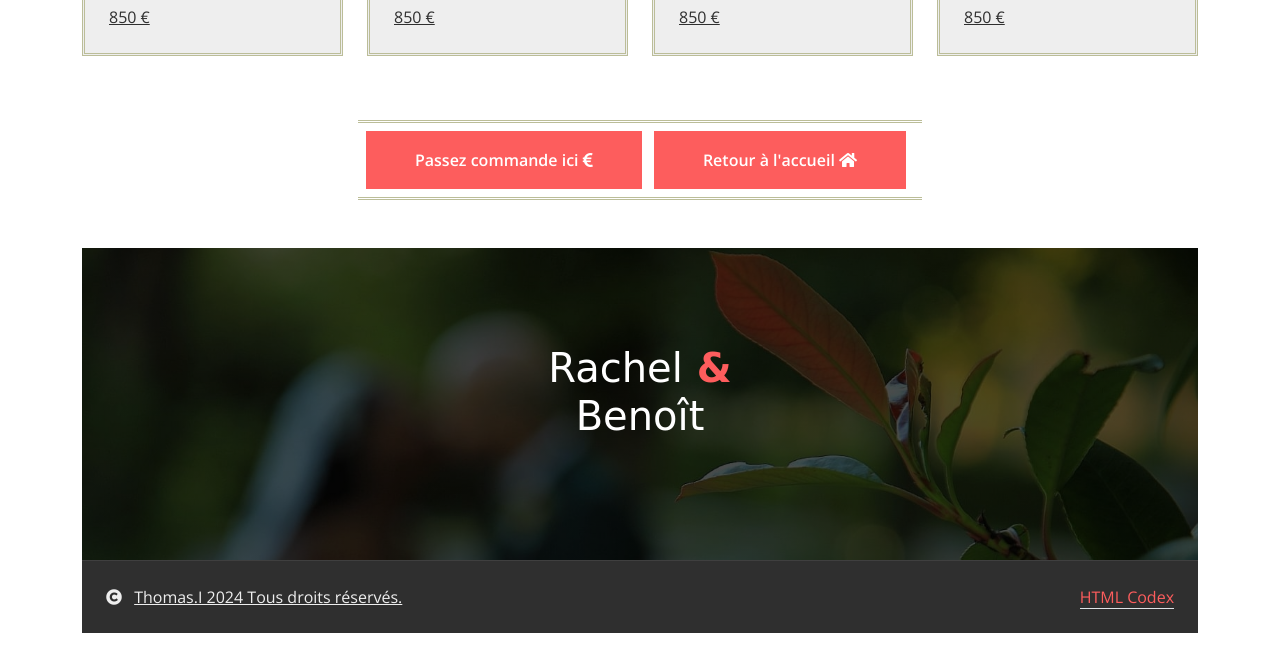
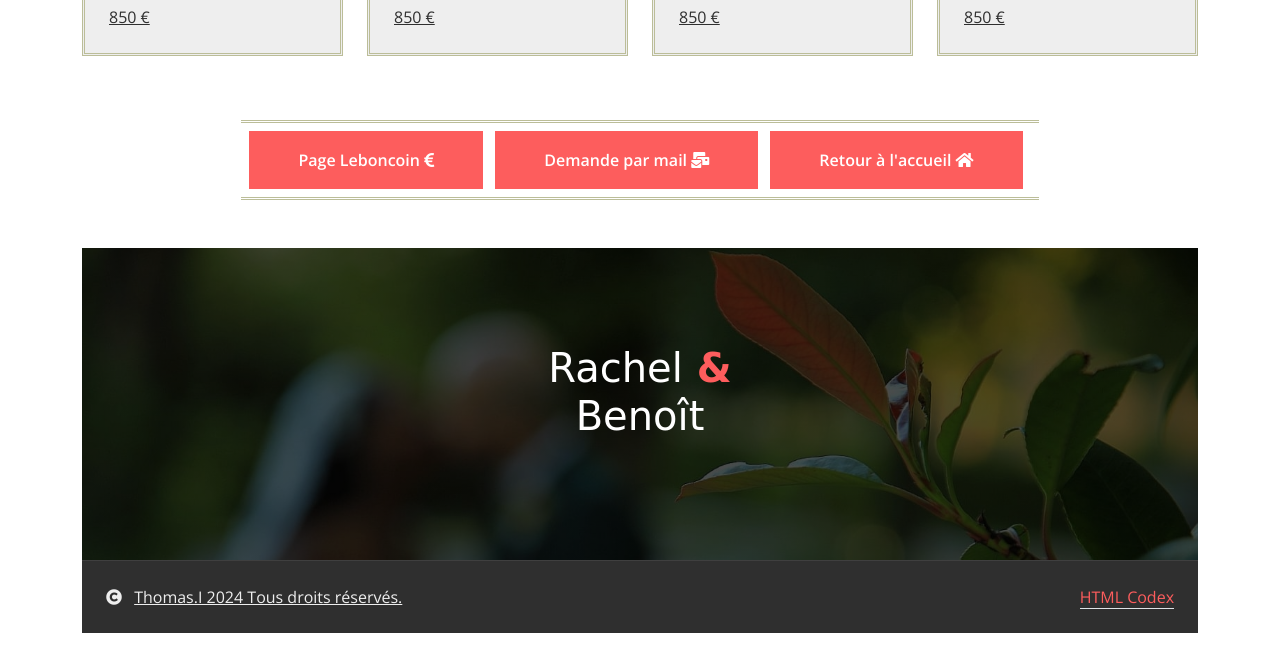
Before and after one commit to Anakiin75/mariage_R-B, a plain HTML site: page shop.html in a window 1280 px wide. Shown: the part 1870-2541 px from the top of the page. Drawn offline with nearby package versions, Linux system fonts and the light colour scheme; a web font is replaced by a local one.

Commit message:
Update shop contact.html

```diff
--- a/shop.html
+++ b/shop.html
@@ -290,15 +290,17 @@
      <div class="d-inline-block border-end-0 border-start-0 border-secondary p-2 mb-5"
                                 style="border-style: double;">
                                 <a class="col-12 text-center wow fadeIn" data-wow-delay="0.2s">
-                                    <a class="btn btn-primary btn-primary-outline-0 py-3 px-5 me-2" target="_blank" href="https://www.leboncoin.fr/">Passez commande ici   <i
-                                            class="fas fa-euro-sign"></i></a>
-                                    </a>
-                                        <a class="col-12 text-center wow fadeIn" data-wow-delay="0.2s">
-                                            <a class="btn btn-primary btn-primary-outline-0 py-3 px-5 me-2" href="index.html">Retour à l'accueil  <i
-                                                    class="fas fa-home"></i></a>
-                                            </a>
+                                    <a class="btn btn-primary btn-primary-outline-0 py-3 px-5 me-2" target="_blank" href="https://www.leboncoin.fr/">Page Leboncoin   <i class="fas fa-euro-sign"></i></a>
+                                </a>
+                                <a class="col-12 text-center wow fadeIn" data-wow-delay="0.2s">
+                                    <a class="btn btn-primary btn-primary-outline-0 py-3 px-5 me-2" href="mailto:exemple@domaine.com?subject=Votre%20Sujet&body=Votre%20message%20ici">Demande par mail <i class="fas fa-mail-bulk    "></i></a>
+                                </a>
+                                <a class="col-12 text-center wow fadeIn" data-wow-delay="0.2s">
+                                    <a class="btn btn-primary btn-primary-outline-0 py-3 px-5 me-2" href="index.html">Retour à l'accueil  <i class="fas fa-home"></i></a>
+                                </a>
+
                             </div>
-    </center>
+    </center></center>
 
 
                 <!-- Footer Start -->
```
